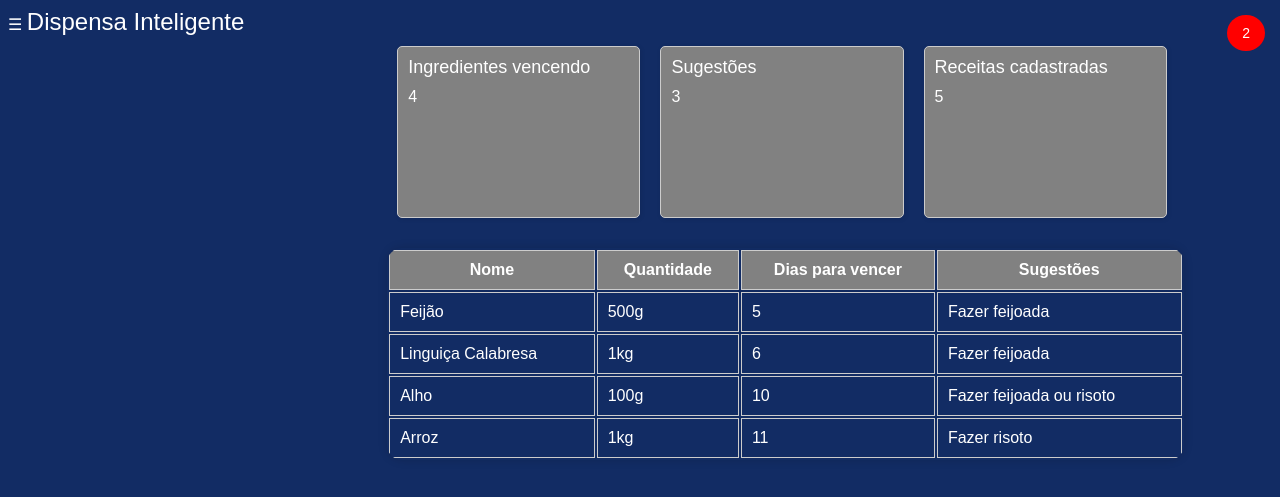
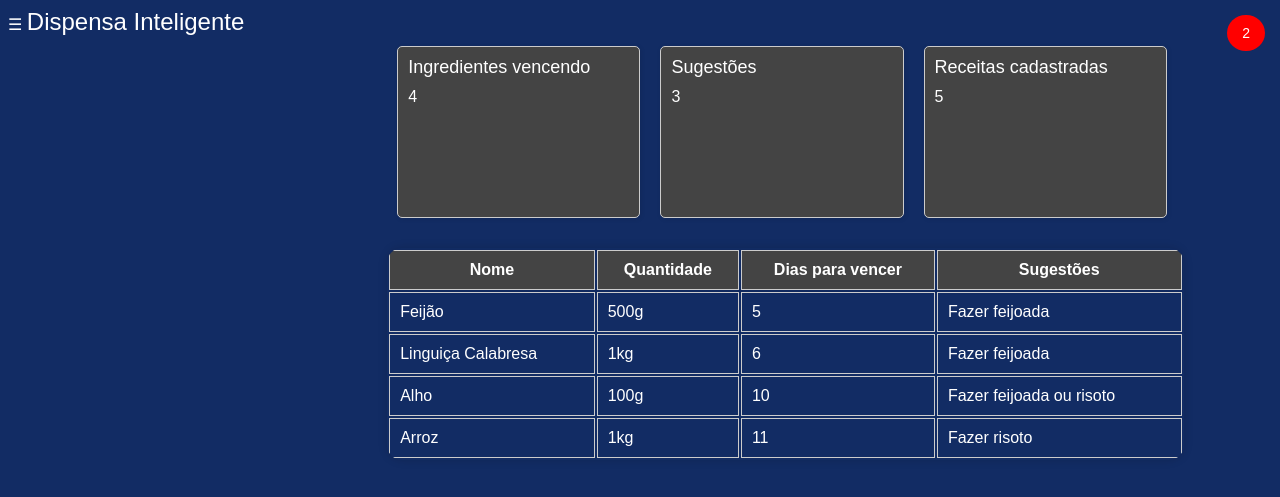
Before and after one commit to GrupoESW/estoqueinteligente-webapp, a Flask app: template app/templates/index.html in a window 1280 px wide. Shown: the top 497 px of the page. Run offline with Flask 3, Linux system fonts and the light colour scheme; the template is opened without the code that fills it, so the values that code supplies are empty.

Commit message:
troca cor das caixas

```diff
--- a/app/static/estilo.css
+++ b/app/static/estilo.css
@@ -22,7 +22,7 @@ body {
     border: 1px solid #ccc;
     border-radius: 5px;
     box-shadow: 1px 1px 5px rgba(0, 0, 0, .1);
-    background-color: #818181;
+    background-color: #444;
   }
 
   .panel-title {
@@ -145,7 +145,7 @@ input[type=text]:focus, input[type=password]:focus {
     border: 1px solid #ccc;
     border-radius: 5px;
     box-shadow: 1px 1px 5px rgba(0, 0, 0, .1);
-    background-color: #818181;
+    background-color: #444;
   }
 
   /*.rounded-table tbody tr:last-child td {
```
